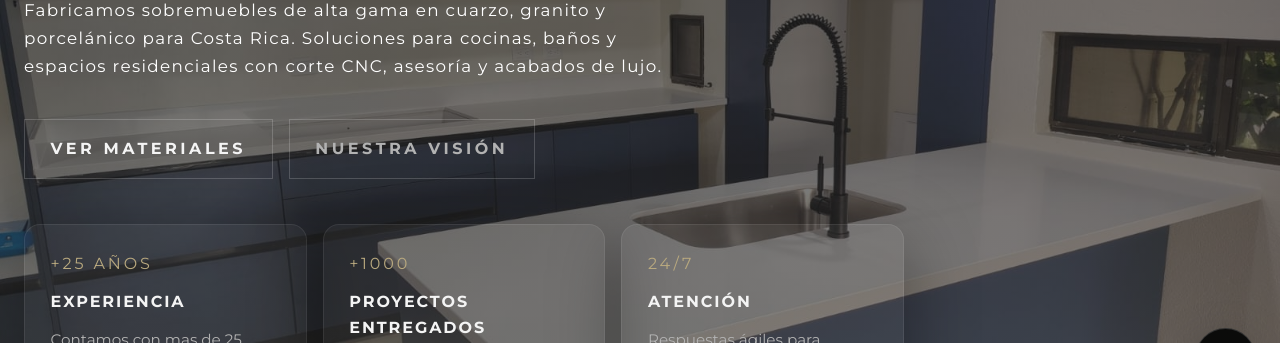
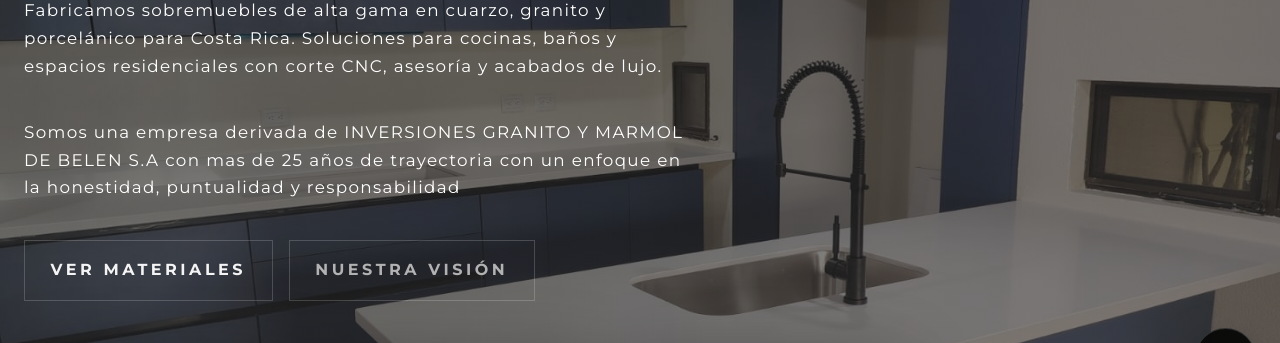
Before and after one commit to Segsoto/CrGranimar, a plain HTML site: page index.html in a window 1280 px wide. Shown: the part 387-730 px from the top of the page. Drawn offline with Linux system fonts and the light colour scheme.

Commit message:
Update index.html

```diff
--- a/index.html
+++ b/index.html
@@ -74,6 +74,7 @@
           <p class="eyebrow">Los mejores en sobremuebles de lujo</p>
           <h1>Profesionalidad en cada trabajo, Calidad que se nota</h1>
           <p class="hero-copy">Fabricamos sobremuebles de alta gama en cuarzo, granito y porcelánico para Costa Rica. Soluciones para cocinas, baños y espacios residenciales con corte CNC, asesoría y acabados de lujo.</p>
+          <p class="hero-copy">Somos una empresa derivada de INVERSIONES GRANITO Y MARMOL DE BELEN S.A con mas de 25 años de trayectoria con un enfoque en la honestidad, puntualidad y responsabilidad</p>
           <div class="hero-actions">
             <a href="materiales.html" class="hero-button">Ver materiales</a>
             <a href="quienessomos.html" class="hero-button ghost">Nuestra visión</a>
```
